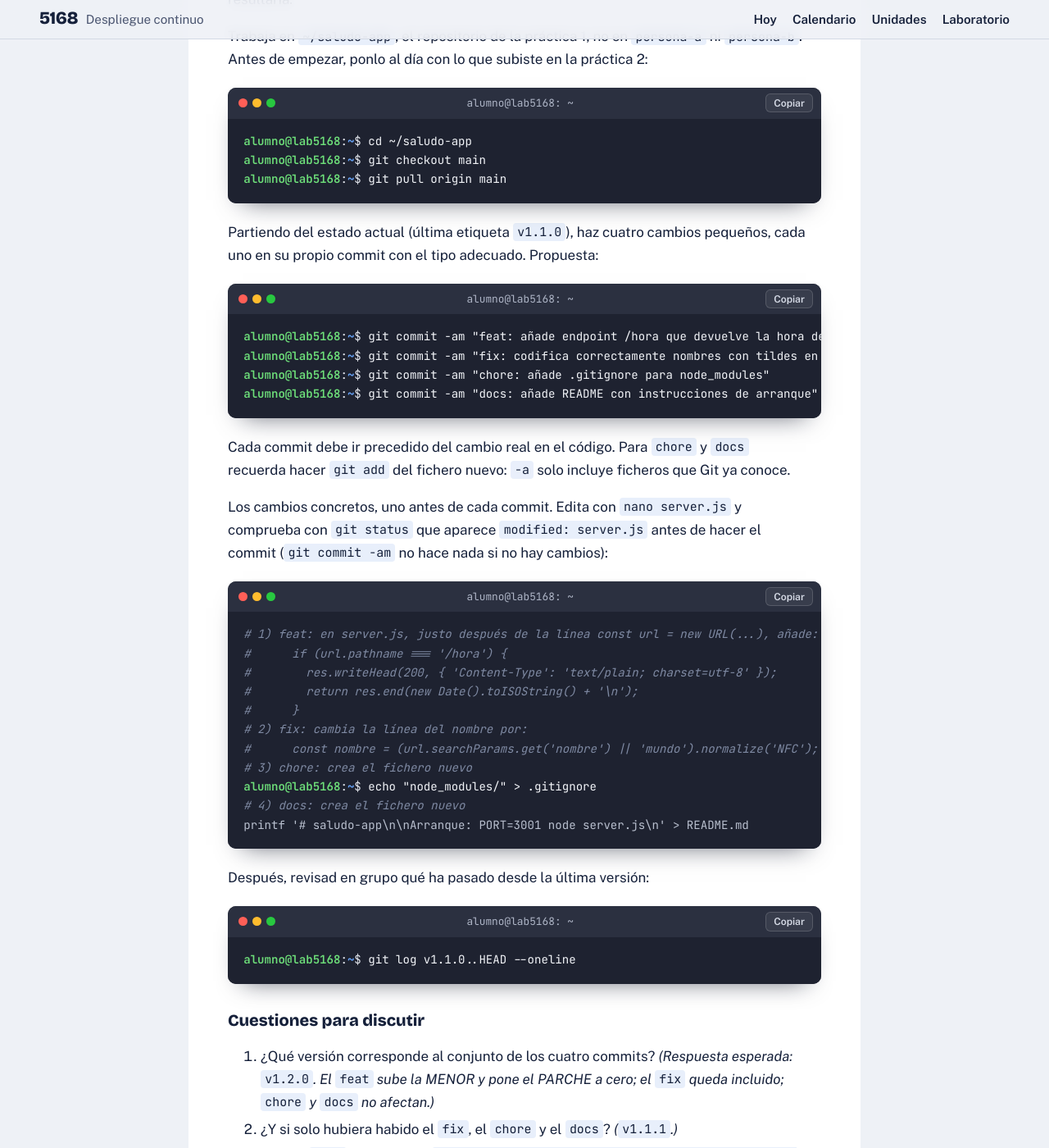
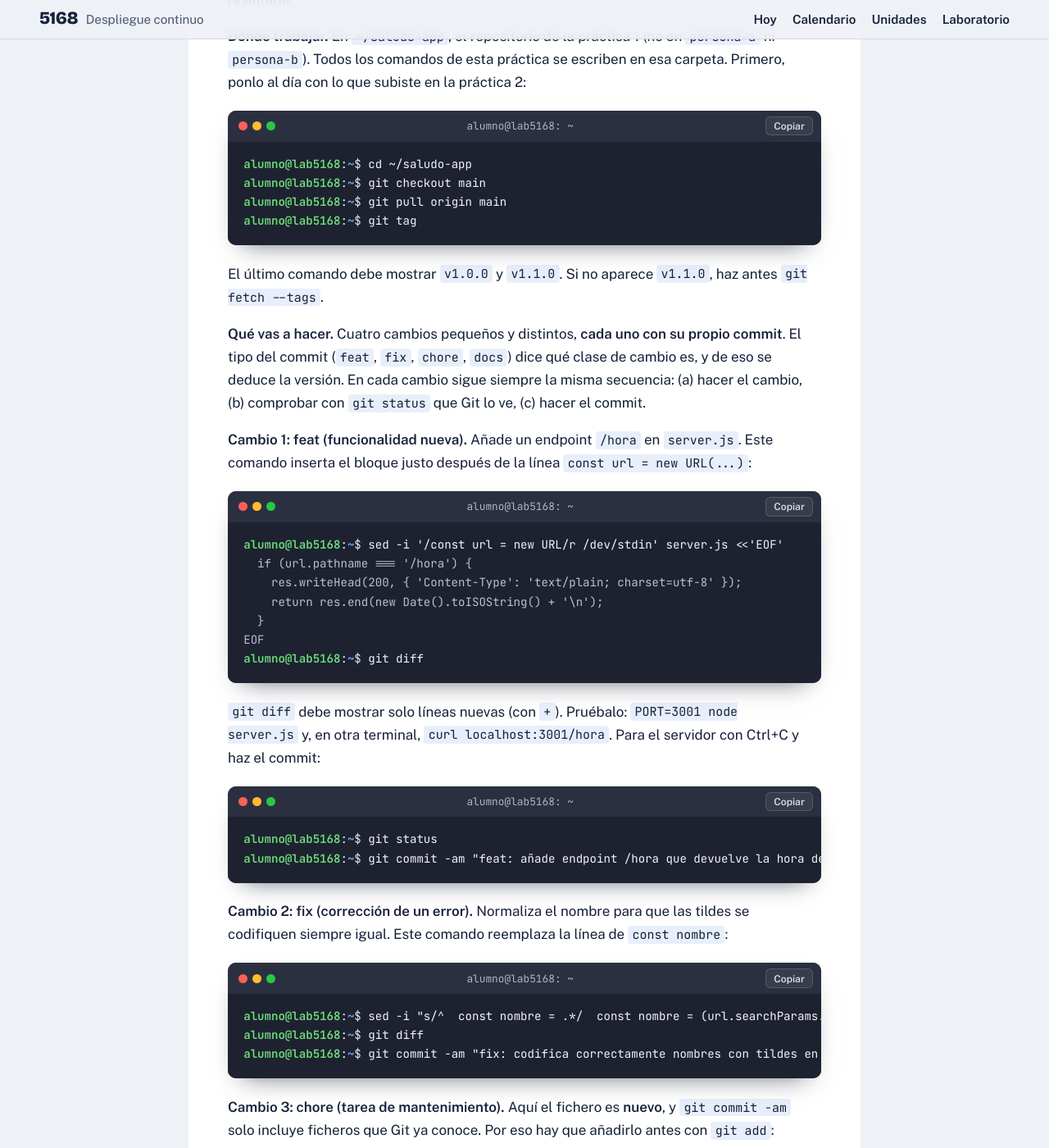
Before and after one commit to sergio79cs/modulo5168, a Jekyll site: the page built from ut01/sesion1.md, in a window 1280 px wide and 1400 px high, scrolled down 15982 px. Shown: the whole window at 82% size. Built offline with Jekyll 4.4.1, drawn with Linux system fonts in a browser that asks for light colours; our own code applies the rules of GitHub Pages for plain Markdown files; some of the changed text lies outside the part shown.

Commit message:
Add files via upload

````diff
--- a/ut01/sesion1.md
+++ b/ut01/sesion1.md
@@ -420,46 +420,70 @@ git push origin main
 
 **Objetivo:** escribir commits siguiendo la especificación y razonar qué versión semántica resultaría.
 
-Trabaja en `~/saludo-app`, el repositorio de la práctica 1, no en `persona-a` ni `persona-b`. Antes de empezar, ponlo al día con lo que subiste en la práctica 2:
+**Dónde trabajar.** En `~/saludo-app`, el repositorio de la práctica 1 (no en `persona-a` ni `persona-b`). Todos los comandos de esta práctica se escriben en esa carpeta. Primero, ponlo al día con lo que subiste en la práctica 2:
 
 ```
 cd ~/saludo-app
 git checkout main
 git pull origin main
+git tag
 ```
 
-Partiendo del estado actual (última etiqueta `v1.1.0`), haz cuatro cambios pequeños, cada uno en su propio commit con el tipo adecuado. Propuesta:
+El último comando debe mostrar `v1.0.0` y `v1.1.0`. Si no aparece `v1.1.0`, haz antes `git fetch --tags`.
+
+**Qué vas a hacer.** Cuatro cambios pequeños y distintos, **cada uno con su propio commit**. El tipo del commit (`feat`, `fix`, `chore`, `docs`) dice qué clase de cambio es, y de eso se deduce la versión. En cada cambio sigue siempre la misma secuencia: (a) hacer el cambio, (b) comprobar con `git status` que Git lo ve, (c) hacer el commit.
+
+**Cambio 1: feat (funcionalidad nueva).** Añade un endpoint `/hora` en `server.js`. Este comando inserta el bloque justo después de la línea `const url = new URL(...)`:
 
 ```
-git commit -am "feat: añade endpoint /hora que devuelve la hora del servidor"
-git commit -am "fix: codifica correctamente nombres con tildes en el saludo"
-git commit -am "chore: añade .gitignore para node_modules"
-git commit -am "docs: añade README con instrucciones de arranque"
+sed -i '/const url = new URL/r /dev/stdin' server.js <<'EOF'
+  if (url.pathname === '/hora') {
+    res.writeHead(200, { 'Content-Type': 'text/plain; charset=utf-8' });
+    return res.end(new Date().toISOString() + '\n');
+  }
+EOF
+git diff
 ```
 
-Cada commit debe ir precedido del cambio real en el código. Para `chore` y `docs` recuerda hacer `git add` del fichero nuevo: `-a` solo incluye ficheros que Git ya conoce.
-
-Los cambios concretos, uno antes de cada commit. Edita con `nano server.js` y comprueba con `git status` que aparece `modified: server.js` antes de hacer el commit (`git commit -am` no hace nada si no hay cambios):
+`git diff` debe mostrar solo líneas nuevas (con `+`). Pruébalo: `PORT=3001 node server.js` y, en otra terminal, `curl localhost:3001/hora`. Para el servidor con Ctrl+C y haz el commit:
 
 ```
-# 1) feat: en server.js, justo después de la línea const url = new URL(...), añade:
-#      if (url.pathname === '/hora') {
-#        res.writeHead(200, { 'Content-Type': 'text/plain; charset=utf-8' });
-#        return res.end(new Date().toISOString() + '\n');
-#      }
-# 2) fix: cambia la línea del nombre por:
-#      const nombre = (url.searchParams.get('nombre') || 'mundo').normalize('NFC');
-# 3) chore: crea el fichero nuevo
-echo "node_modules/" > .gitignore
-# 4) docs: crea el fichero nuevo
-printf '# saludo-app\n\nArranque: PORT=3001 node server.js\n' > README.md
+git status
+git commit -am "feat: añade endpoint /hora que devuelve la hora del servidor"
 ```
 
-Después, revisad en grupo qué ha pasado desde la última versión:
+**Cambio 2: fix (corrección de un error).** Normaliza el nombre para que las tildes se codifiquen siempre igual. Este comando reemplaza la línea de `const nombre`:
+
+```
+sed -i "s/^  const nombre = .*/  const nombre = (url.searchParams.get('nombre') || 'mundo').normalize('NFC');/" server.js
+git diff
+git commit -am "fix: codifica correctamente nombres con tildes en el saludo"
+```
+
+**Cambio 3: chore (tarea de mantenimiento).** Aquí el fichero es **nuevo**, y `git commit -am` solo incluye ficheros que Git ya conoce. Por eso hay que añadirlo antes con `git add`:
+
+```
+echo "node_modules/" > .gitignore
+git status
+git add .gitignore
+git commit -m "chore: añade .gitignore para node_modules"
+```
+
+**Cambio 4: docs (documentación).** Igual que el anterior, fichero nuevo:
+
+```
+printf '# saludo-app\n\nArranque: PORT=3001 node server.js\n' > README.md
+git add README.md
+git commit -m "docs: añade README con instrucciones de arranque"
+```
+
+**Comprobación.** Deben aparecer exactamente cuatro commits desde la última versión, cada uno con su tipo:
 
 ```
 git log v1.1.0..HEAD --oneline
 ```
+
+Si te falta alguno, mira con `git status` qué ha quedado sin commitear. Para sacar la versión no necesitas etiquetar nada: es la discusión de abajo.
 
 ### Cuestiones para discutir
 
````
